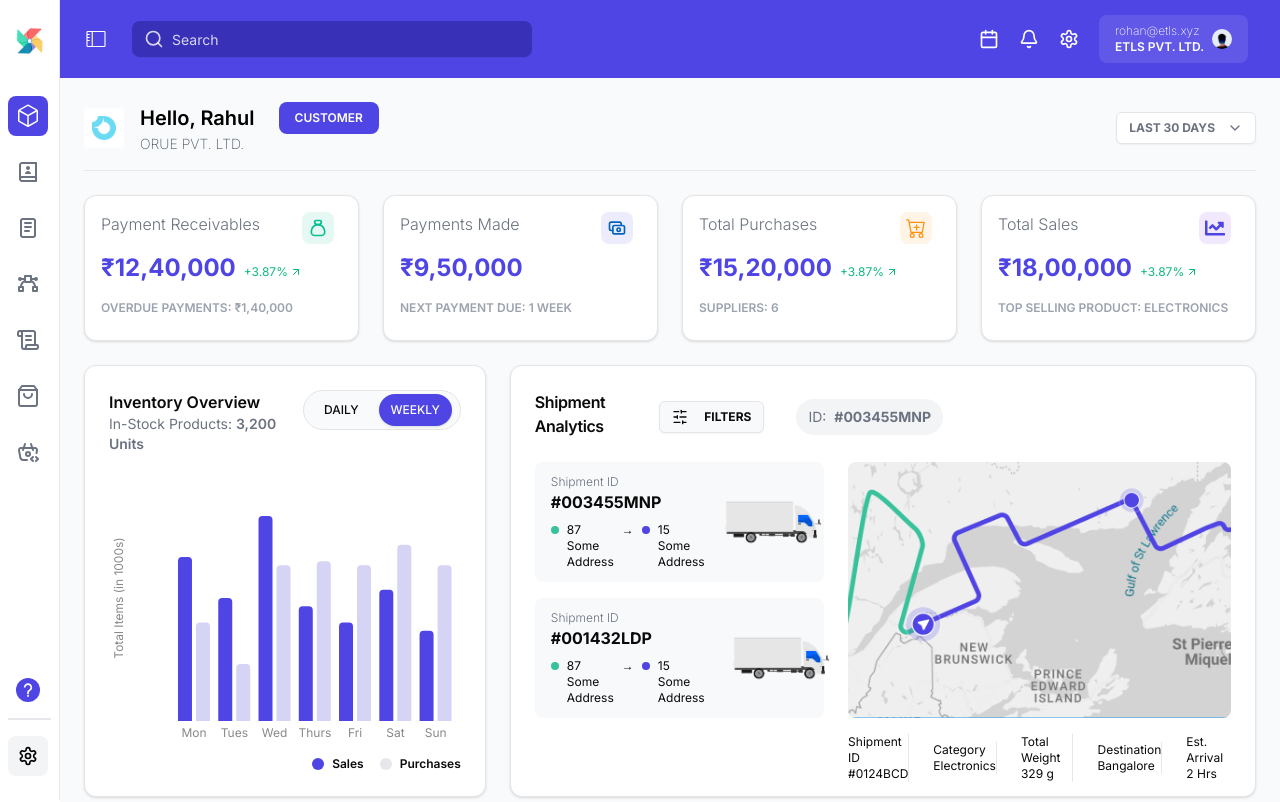
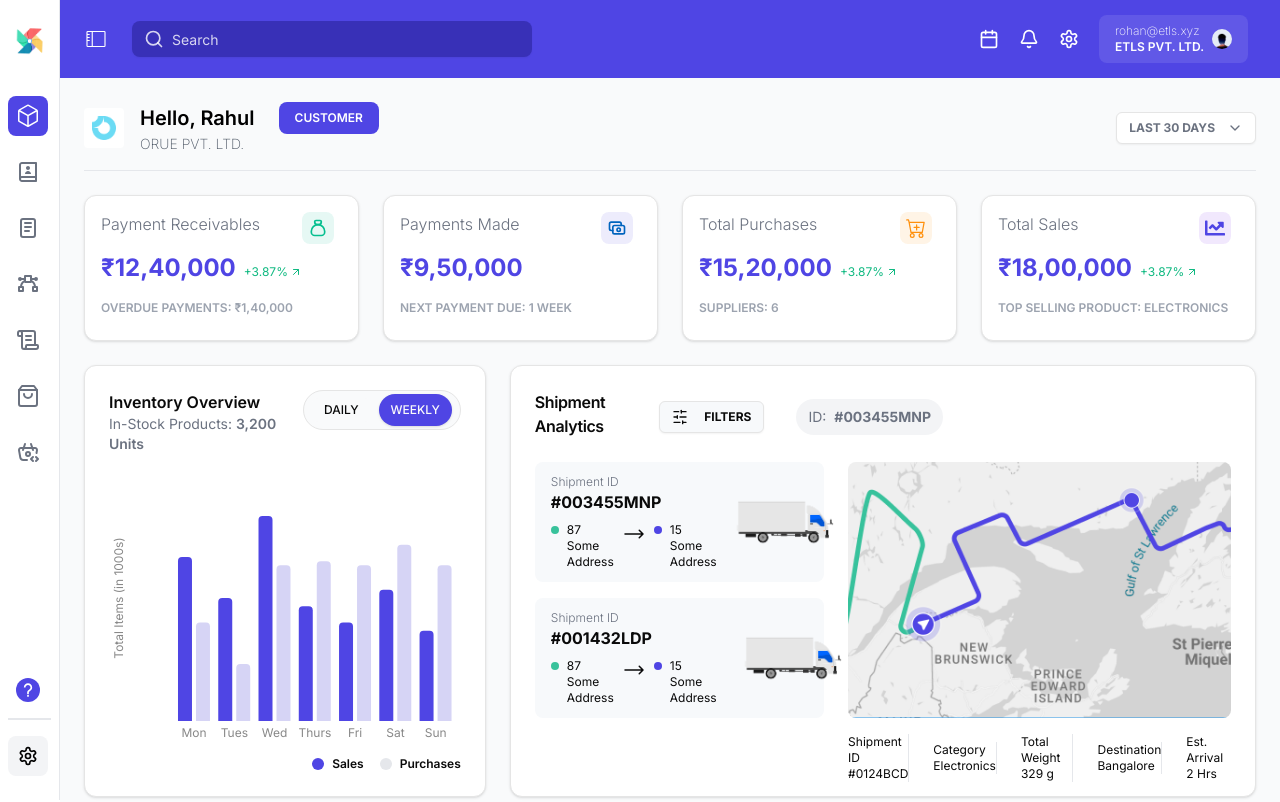
Before and after one commit to AshwiniParaye1/Dashboard, a Next.js app: page / in a window 1280 px wide. Shown: the top 802 px of the page. Built offline with nearby package versions, Linux system fonts and the light colour scheme.

Commit message:
added arrow

```diff
--- a/components/dashboard/shipment-analytics.tsx
+++ b/components/dashboard/shipment-analytics.tsx
@@ -2,6 +2,7 @@ import Image from "next/image";
 import { Card, CardContent, CardHeader, CardTitle } from "@/components/ui/card";
 import { Button } from "@/components/ui/button";
 import { SlidersHorizontal } from "lucide-react";
+import { HiArrowLongRight } from "react-icons/hi2";
 
 export function ShipmentAnalytics() {
   return (
@@ -43,7 +44,9 @@ export function ShipmentAnalytics() {
                     <div className="w-2 h-2 mt-1 rounded-full bg-[#38C29B]" />
                   </span>
                   <span>87 Some Address</span>
-                  <span>→</span>
+                  <span>
+                    <HiArrowLongRight size={24} />
+                  </span>
                   <span>
                     <div className="w-2 h-2 mt-1 rounded-full bg-[#4F45E4]" />
                   </span>
@@ -72,7 +75,9 @@ export function ShipmentAnalytics() {
                     <div className="w-2 h-2 mt-1 rounded-full bg-[#38C29B]" />
                   </span>
                   <span>87 Some Address</span>
-                  <span>→</span>
+                  <span>
+                    <HiArrowLongRight size={24} />
+                  </span>
                   <span>
                     <div className="w-2 h-2 mt-1 rounded-full bg-[#4F45E4]" />
                   </span>
```
